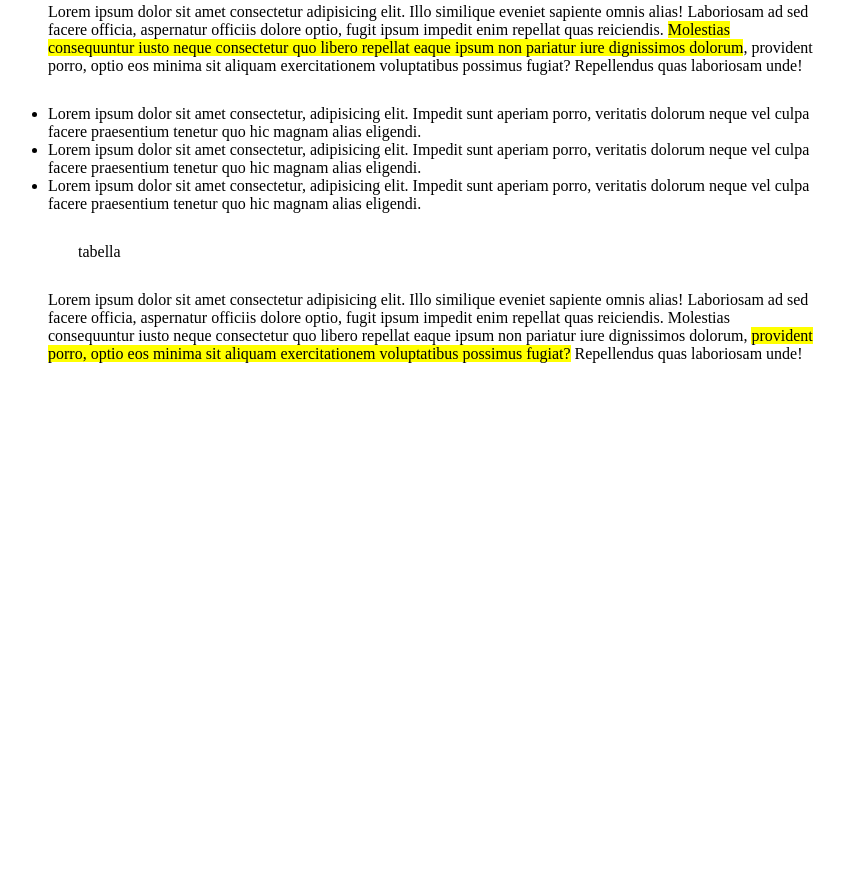
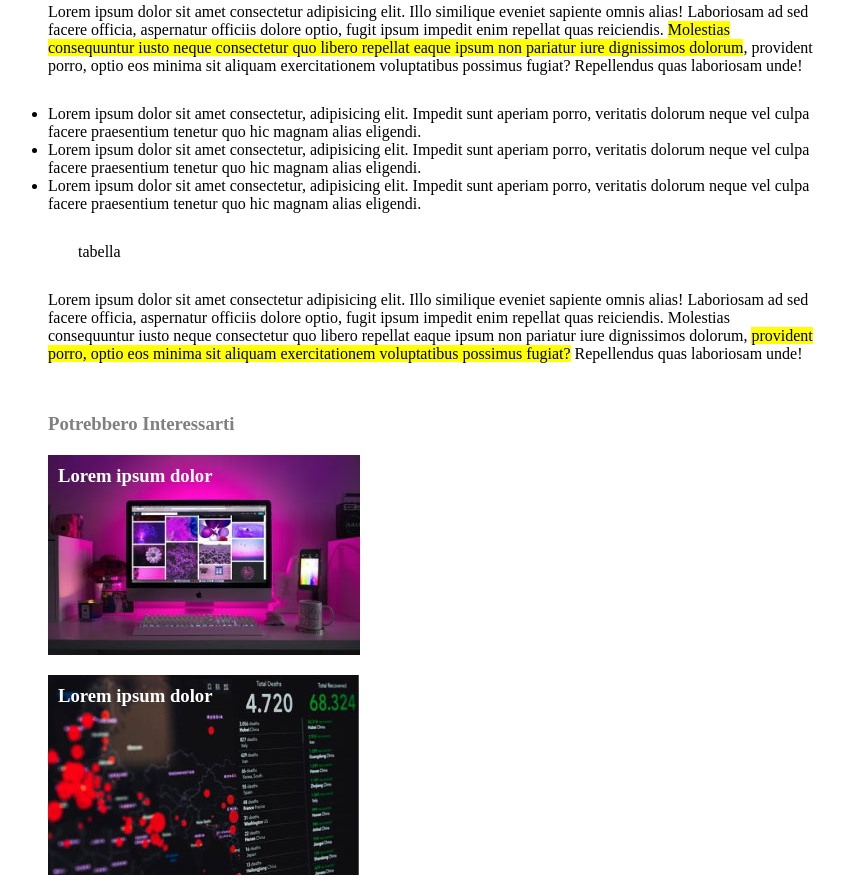
Before and after one commit to Alessandro-Rega/html-css-booleaner, a plain HTML site: page index.html in a window 1280 px wide. Shown: the part 1105-2000 px from the top of the page, without its empty margins (208-1052 px from the left). Before the commit the page ends 1468 px from the top, so only its background shows below. Drawn offline with Linux system fonts and the light colour scheme.

Commit message:
insert footer

```diff
--- a/css/style.css
+++ b/css/style.css
@@ -77,3 +77,37 @@ header h1{
 }
 
 /* fine main */
+
+/* inizio footer */
+
+footer{
+    padding-top: 50px;
+}
+
+footer div{
+    margin-bottom: 20px;
+}
+
+footer div h3{
+    color: white;
+    padding: 10px;
+}
+
+#titolo-footer{
+    color: gray;
+    margin-bottom: 20px;
+}
+
+#monitor{
+    background-image: url("/img/monitor.jpg");
+    background-repeat: no-repeat;
+    height: 200px;
+}
+
+#grafica{
+    background-image: url("/img/graph.jpg");
+    background-repeat: no-repeat;
+    height: 200px;
+}
+
+/* fine footer */
--- a/index.html
+++ b/index.html
@@ -62,5 +62,17 @@
         </section>
     </main>
     <!-- fine main -->
+
+    <!-- inizio footer -->
+    <footer class="grandezza">
+        <h3 id="titolo-footer">Potrebbero Interessarti</h3>
+        <div id="monitor">
+            <h3>Lorem ipsum dolor</h3>
+        </div>
+        <div id="grafica">
+            <h3>Lorem ipsum dolor</h3>
+        </div>
+    </footer>
+    <!-- fine footer -->
 </body>
 </html>
```
